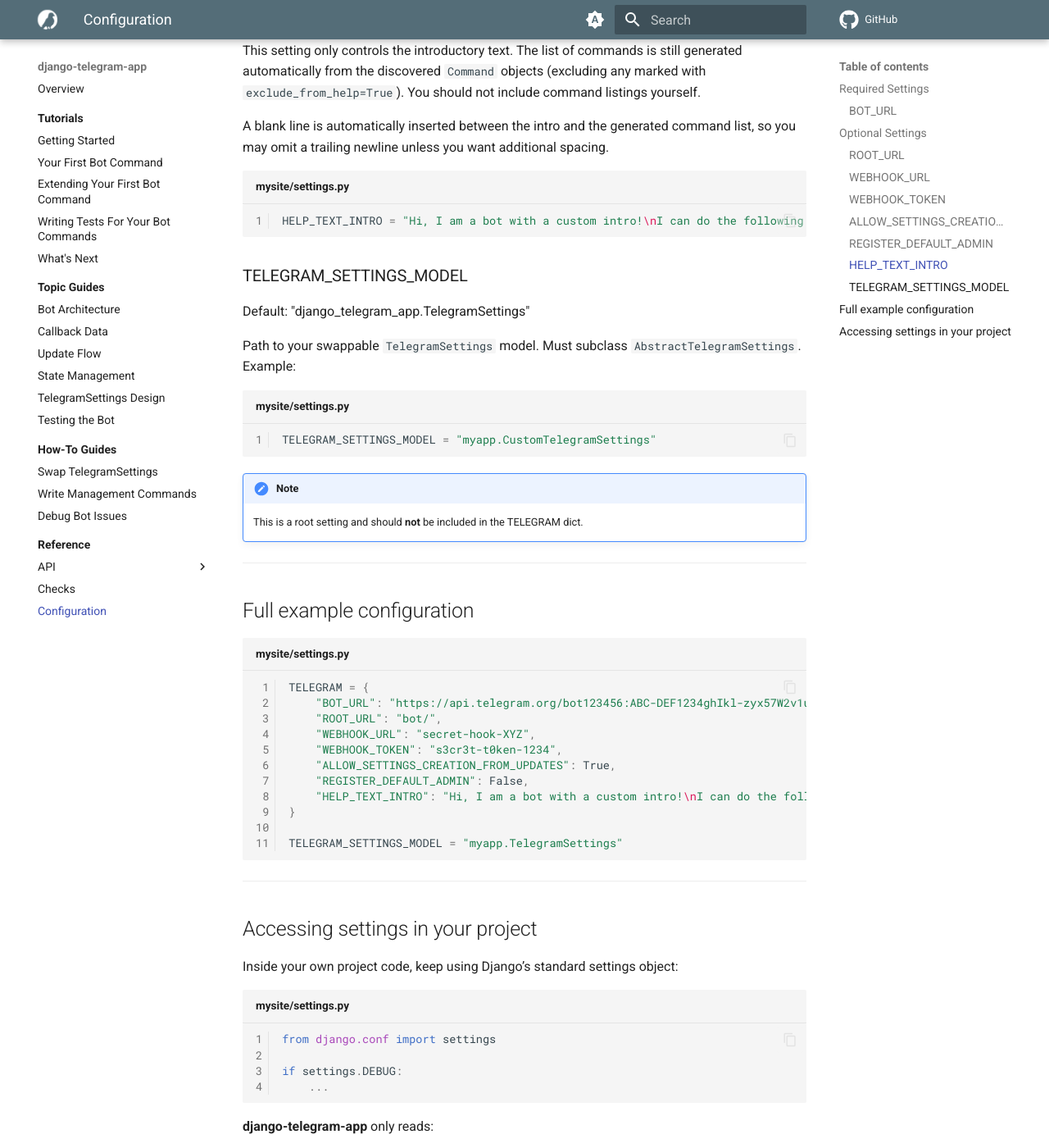
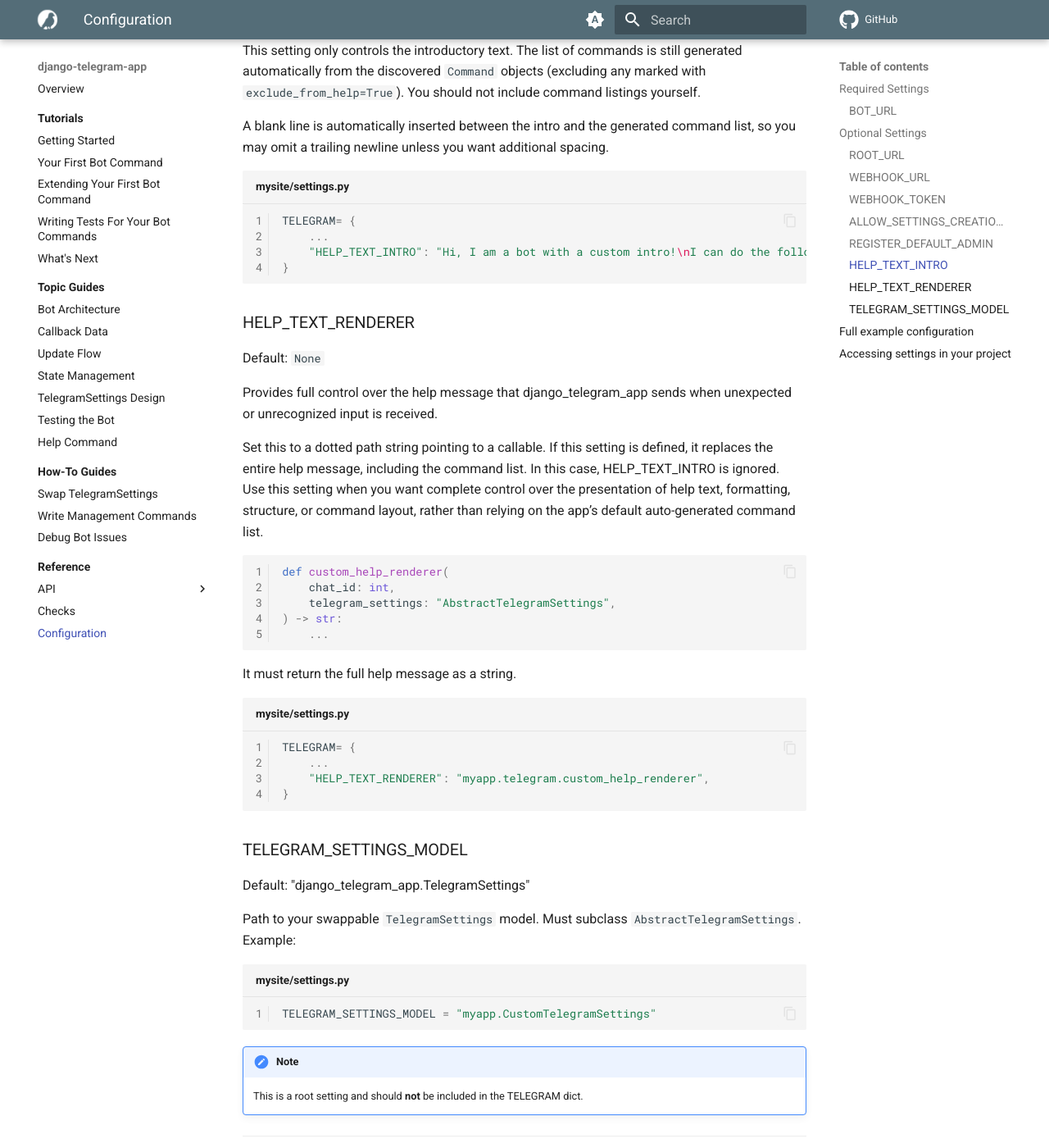
Before and after one commit to shifqu/django-telegram-app, an MkDocs documentation site: the page built from docs/reference/configuration.md, in a window 1280 px wide and 1400 px high, scrolled down 2512 px. Shown: the whole window at 82% size. Built offline with MkDocs 1.6.1 and Material for MkDocs 9.7.7, drawn with Linux system fonts in a browser that asks for light colours; comment, search, counter and statistics services are not loaded.

Commit message:
feat: add HELP_TEXT_RENDERER to completely override help_text
A section in the docs on help_text is also added.

````diff
--- a/docs/reference/configuration.md
+++ b/docs/reference/configuration.md
@@ -90,7 +90,36 @@
 A blank line is automatically inserted between the intro and the generated command list, so you may omit a trailing newline unless you want additional spacing.
 
 ```python title="mysite/settings.py"
-HELP_TEXT_INTRO = "Hi, I am a bot with a custom intro!\nI can do the following for you:"
+TELEGRAM= {
+    ...
+    "HELP_TEXT_INTRO": "Hi, I am a bot with a custom intro!\nI can do the following for you:",
+}
+```
+
+### HELP_TEXT_RENDERER
+Default: `None`
+
+Provides full control over the help message that django_telegram_app sends when unexpected or unrecognized input is received.
+
+Set this to a dotted path string pointing to a callable.
+If this setting is defined, it replaces the entire help message, including the command list.
+In this case, HELP_TEXT_INTRO is ignored.
+Use this setting when you want complete control over the presentation of help text, formatting, structure, or command layout, rather than relying on the app’s default auto-generated command list.
+
+```python
+def custom_help_renderer(
+    chat_id: int,
+    telegram_settings: "AbstractTelegramSettings",
+) -> str:
+    ...
+```
+It must return the full help message as a string.
+
+```python title="mysite/settings.py"
+TELEGRAM= {
+    ...
+    "HELP_TEXT_RENDERER": "myapp.telegram.custom_help_renderer",
+}
 ```
 
 ### TELEGRAM_SETTINGS_MODEL
--- a/mkdocs.yml
+++ b/mkdocs.yml
@@ -81,6 +81,7 @@
       - State Management: topics/state-management.md
       - TelegramSettings Design: topics/telegramsettings-design.md
       - Testing the Bot: topics/testing.md
+      - Help Command: topics/help-command.md
 
   - How-To Guides:
       - Guides Overview: howto/index.md
````
Also changed, not shown: docs/topics/help-command.md (added, +68 -0 lines), docs/topics/index.md (+1 -0 lines), 4 other files.
